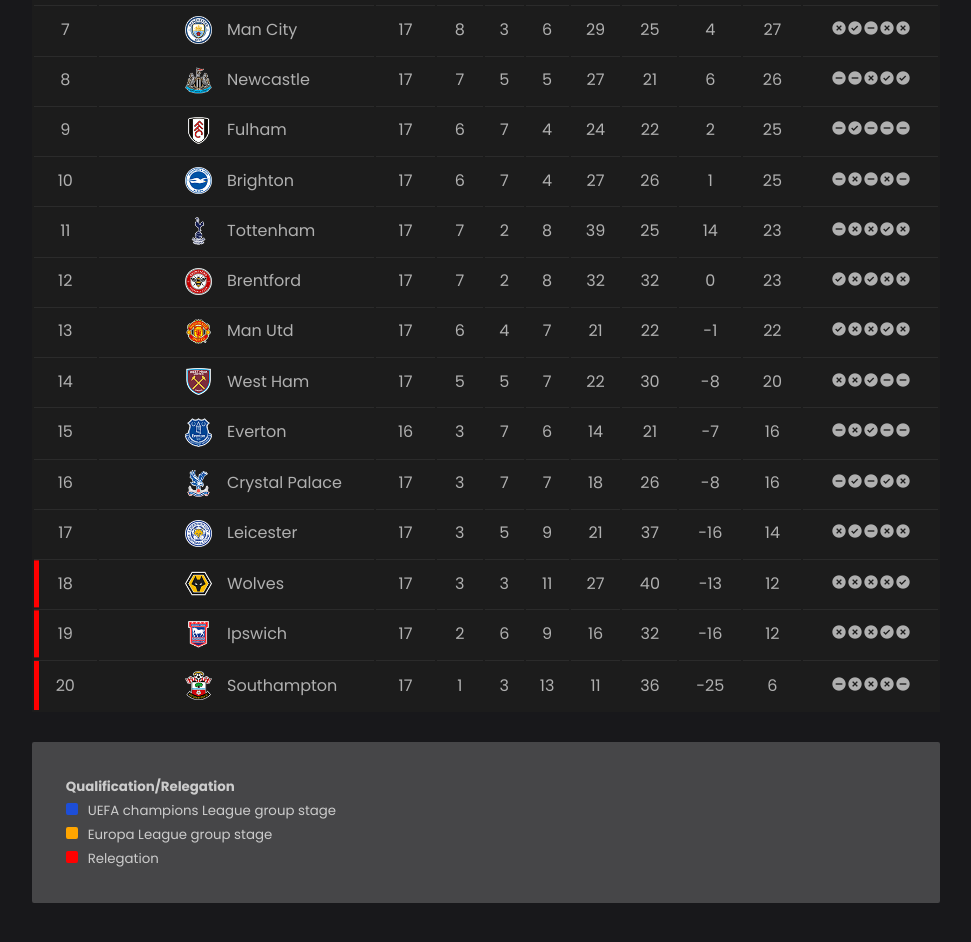
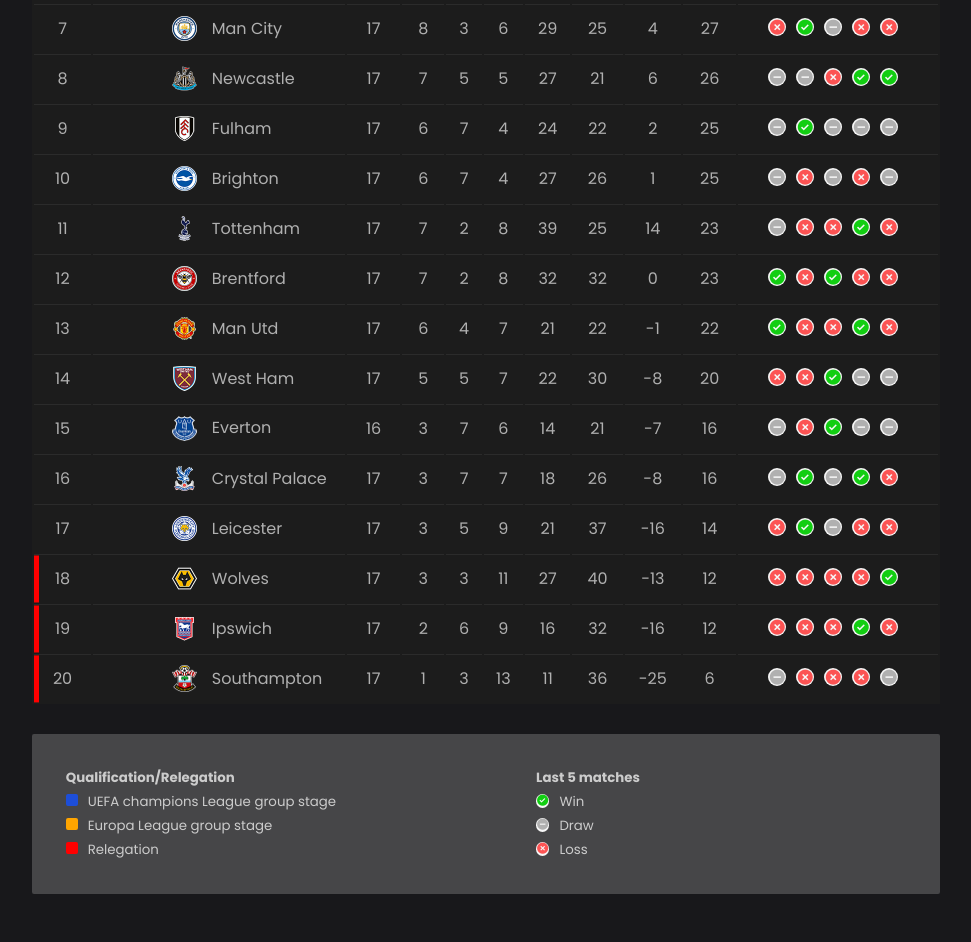
Before and after one commit to Hyung-seop1/Epl-project, a React (Vite) app in the folder EPL-Project/: page /standings in a window 1280 px wide. Shown: the part 660-1602 px from the top of the page, without its empty margins (154-1125 px from the left). Built offline with nearby package versions, Linux system fonts and the light colour scheme.

Commit message:
Add CSS for W D L

```diff
--- a/EPL-Project/pages/Standing.jsx
+++ b/EPL-Project/pages/Standing.jsx
@@ -72,15 +72,15 @@
         // Converting Word to Icon indicates W L D
         const convertToIcon = (results) => {
             return results.map((result, index) => (
-                <span key={index} className="last">
+                <div key={index}>
                     {result === "W" ? (
-                        <i className="bx bxs-check-circle"></i>
+                        <i className="bx bxs-check-circle icon-win"></i>
                     ) : result === "L" ? (
-                        <i className="bx bxs-x-circle"></i>
+                        <i className="bx bxs-x-circle icon-loose"></i>
                     ) : (
-                        <i className="bx bxs-minus-circle"></i>
+                        <i className="bx bxs-minus-circle icon-draw"></i>
                     )}
-                </span>
+                </div>
             ));
         };
 
@@ -177,28 +177,50 @@
                             <td>{team.ga}</td>
                             <td>{team.gf - team.ga}</td>
                             <td>{team.points}</td>
-                            <td>{team.recentEvent}</td>
+                            <td className="last5">{team.recentEvent}</td>
                         </tr>
                     ))}
                 </tbody>
             </table>
             <div className="champsInfo">
+                <div>
                     <ul>
                         <p>
                             <b>Qualification/Relegation</b>
                         </p>
                         <li>
-                        <div className="champions"></div>UEFA champions League
-                        group stage
+                            <div className="champions"></div>UEFA champions
+                            League group stage
                         </li>
                         <li>
-                        <div className="europa"></div>Europa League group stage
+                            <div className="europa"></div>Europa League group
+                            stage
                         </li>
                         <li>
                             <div className="relegation"></div>Relegation
                         </li>
                     </ul>
                 </div>
+                <div className="indicator">
+                    <ul>
+                        <p>
+                            <b>Last 5 matches</b>
+                        </p>
+                        <li>
+                            <div className="bx bxs-check-circle icon-win"></div>
+                            Win
+                        </li>
+                        <li>
+                            <div className="bx bxs-minus-circle icon-draw"></div>
+                            Draw
+                        </li>
+                        <li>
+                            <div className="bx bxs-x-circle icon-loose"></div>
+                            Loss
+                        </li>
+                    </ul>
+                </div>
+            </div>
         </div>
     );
 }
--- a/EPL-Project/src/App.css
+++ b/EPL-Project/src/App.css
@@ -225,6 +225,10 @@
     background-color: red;
 }
 
+.champsInfo {
+    display: flex;
+}
+
 .standings .champsInfo {
     padding: 3%;
     margin-top: 30px;
@@ -359,3 +363,37 @@
 .linkofmine i:hover {
     color: #1e40af;
 }
+
+.icon-win {
+    color: rgba(1, 202, 1, 0.932);
+    background-color: #fffffff5;
+    border-radius: 50%;
+    margin-right: 10px;
+    position: relative;
+}
+
+.icon-loose {
+    color: rgba(255, 0, 0, 0.664);
+    background-color: #fffffff5;
+    border-radius: 50%;
+    margin-right: 10px;
+    position: relative;
+}
+
+.icon-draw {
+    color: #b0b0b0;
+    background-color: #fffffff5;
+    border-radius: 50%;
+    margin-right: 10px;
+    position: relative;
+}
+
+.last5 {
+    display: flex;
+    justify-content: center;
+    font-size: 18px;
+}
+
+.indicator {
+    margin-left: 200px;
+}
```
Lines whose indentation alone changed are shown as unchanged.
